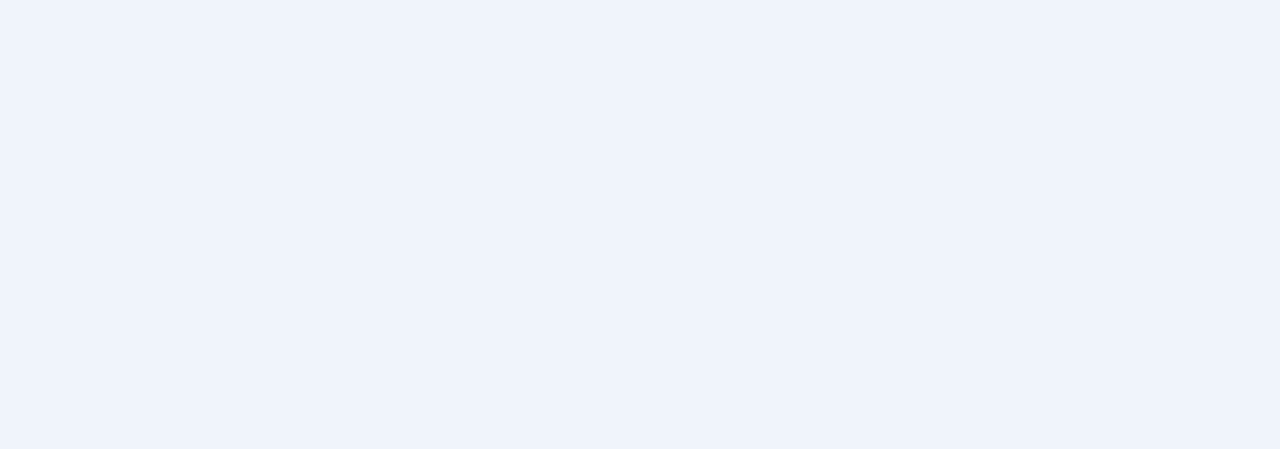
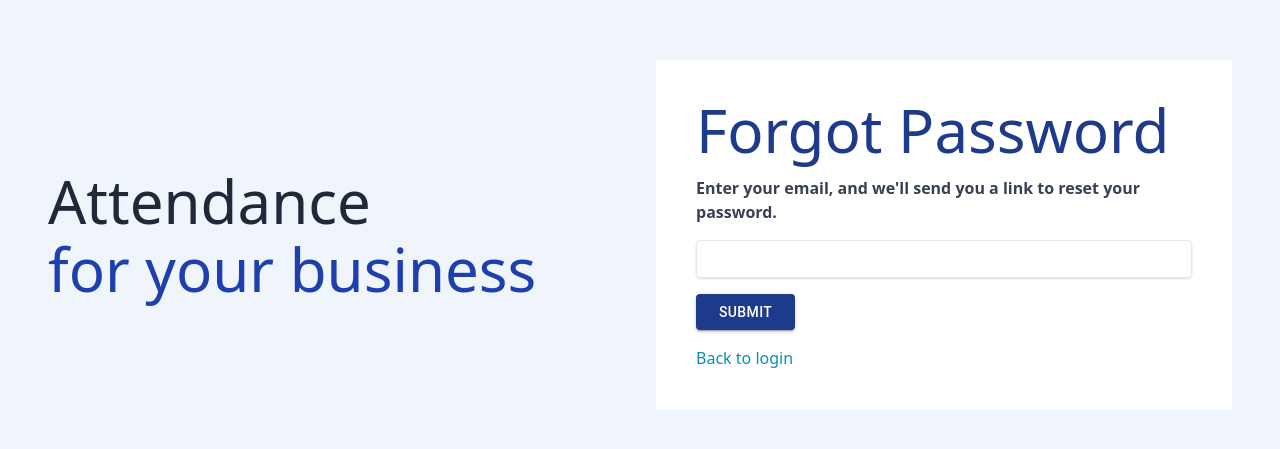
Before and after one commit to Muneeba2001/Attendify, a React (Vite) app in the folder FrontEnd/MarkIn/: page /UserAuth/StudentForgetPassword in a window 1280 px wide. Before the commit this address had no page. Shown: the part 165-614 px from the top of the page. Built offline with nearby package versions, Linux system fonts and the light colour scheme.

Commit message:
student Authentication

```diff
--- a/FrontEnd/MarkIn/src/App.jsx
+++ b/FrontEnd/MarkIn/src/App.jsx
@@ -6,6 +6,8 @@ import ForgetPassword from "./Pages/TeacherProtoType/ForgetPassword";
 import DefaultLayout from "./Pages/DefaulLayout/DefaultLayout";
 import DashBoard from "./Pages/DashBoard/DashBoard";
 import Register from "./Pages/Register";
+import StudentLogin from "./Pages/StudentProtoType/student-login";
+import StudentForgetPassword from "./Pages/StudentProtoType/StudentForgetPassword";
 
 //import DefaultLayout from "./DefaultLayout/DefaultLayout";
 
@@ -25,6 +27,8 @@ function App() {
           <Route path="Register" element={<Register />} />
           <Route path="Login" element={<Login />} />
           <Route path="ForgetPassword" element={<ForgetPassword />} />
+          <Route path="StudentLogin" element={<StudentLogin/>}/>
+          <Route path="StudentForgetPassword" element = {<StudentForgetPassword/>} />
         </Route>
       </Routes>
     </>
--- /dev/null
+++ b/FrontEnd/MarkIn/src/Pages/StudentProtoType/StudentForgetPassword.jsx
@@ -0,0 +1,66 @@
+import React from 'react';
+import { Form, Formik, Field } from 'formik';
+import { Button } from '@mui/material';
+import { NavLink } from 'react-router-dom';
+
+const StudentForgetPassword = () => {
+  return (
+    <div className="flex items-center justify-center min-h-screen">
+      <div className="container mx-auto px-4 py-8 max-w-screen-3xl">
+        <div className="grid grid-cols-1 md:grid-cols-2 gap-8 p-8 rounded-lg">
+          <div className="text flex flex-col justify-center items-center md:items-start">
+            <h1 className="text-6xl text-gray-800  mb-2">Attendance</h1>
+            <h1 className="text-6xl text-blue-800">for your business</h1>
+          </div>
+          <div className="forgetPasswordForm flex flex-col bg-white p-10 max-w-6xl">
+            <Formik
+              initialValues={{ email: '' }}
+              onSubmit={(values) => {
+                // handle form submission
+                console.log(values);
+              }}
+            >
+              {({ handleSubmit }) => (
+                <Form onSubmit={handleSubmit} className="flex flex-col">
+                  <h1 className="text-6xl text-blue-900 mb-4">Forgot Password</h1>
+                  <p className="text-gray-700 mb-4 font-bold">
+                    Enter your email, and we'll send you a link to reset your password.
+                  </p>
+                  <div className="mb-4">
+                    {/* <label htmlFor="email" className="block text-gray-700 mb-2">
+                      Email Address
+                    </label> */}
+                    <Field
+                      type="email"
+                      name="email"
+                      id="email"
+                      className="shadow border rounded w-full py-2 px-3 text-gray-700 leading-tight focus:outline-none focus:shadow-outline"
+                    //   placeholder="Enter your email"
+                    />
+                  </div>
+                  <Button
+                    variant="contained"
+                    type="submit"
+                    sx={{
+                      backgroundColor: 'rgb(30 58 138)',
+                      color: 'white',
+                      marginBottom: '16px',
+                      width: '20%'
+                    }}
+                  >
+                    Submit
+                  </Button>
+                  <NavLink to="/UserAuth/StudentLogin" className="text-cyan-600 hover:underline">
+                    Back to login
+                  </NavLink>
+                </Form>
+              )}
+            </Formik>
+          </div>
+        </div>
+      </div>
+    </div>
+  );
+};
+
+export default StudentForgetPassword;
--- a/FrontEnd/MarkIn/src/Pages/StudentProtoType/student-login.jsx
+++ b/FrontEnd/MarkIn/src/Pages/StudentProtoType/student-login.jsx
@@ -4,7 +4,7 @@ import Button from "@mui/material/Button";
 import { NavLink } from "react-router-dom";
 import Header from "../../Component/Header";
 
-const Login = () => {
+const StudentLogin = () => {
   return (
     <>
       <Header />
@@ -39,15 +39,15 @@ const Login = () => {
                 >
                   <div>
                     <label
-                      htmlFor="username"
+                      htmlFor="matrix-number"
                       className="mb-2 block text-sm font-medium text-gray-700 md:mb-4"
                     >
-                      Username
+                      Matrix Number
                     </label>
                     <Field
                       type="text"
-                      id="username"
-                      name="username"
+                      id="matrix-number"
+                      name="matrix-number"
                       className="w-full rounded-sm border p-2"
                     />
                   </div>
@@ -100,7 +100,7 @@ const Login = () => {
                   <div className="mt-4 text-sm text-gray-700">
                     {/* <p className="text-gray-600">Forget Password</p> */}
                     <NavLink
-                      to="/UserAuth/ForgetPassword"
+                      to="/UserAuth/StudentForgetPassword"
                       className="text-gray-600"
                     >
                       Forget Password?
@@ -125,4 +125,4 @@ const Login = () => {
   );
 };
 
-export default Login;
+export default StudentLogin;
```
